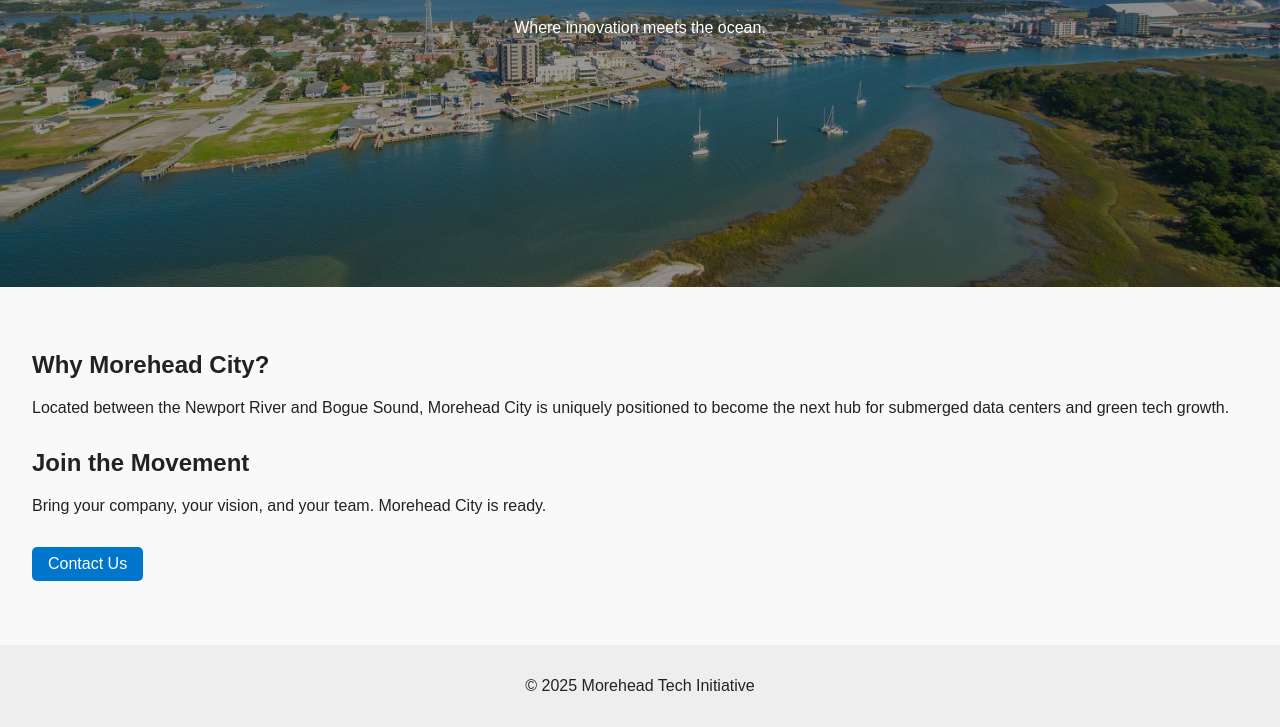
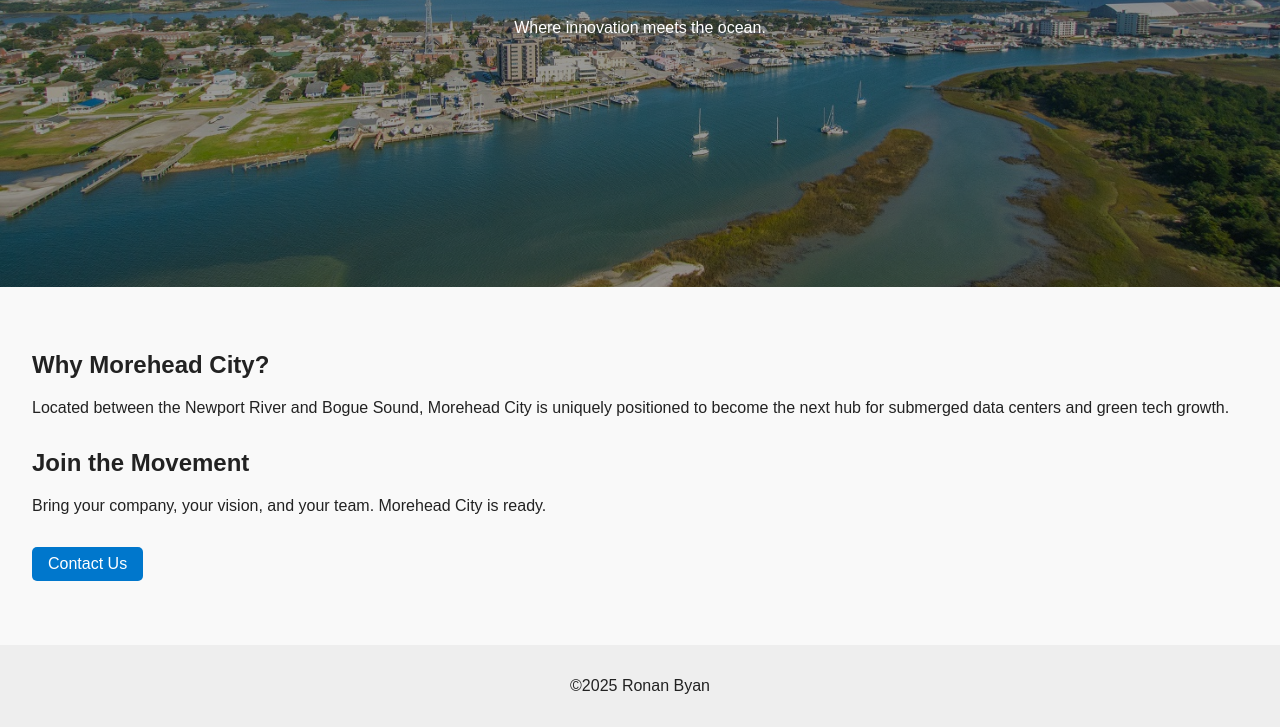
Before and after one commit to MoreheadTech/MoreheadTechSite, a plain HTML site: page index.html in a window 1280 px wide. Shown: the part 109-836 px from the top of the page. Drawn offline with Linux system fonts and the light colour scheme.

Commit message:
Update copyright info

```diff
--- a/index.html
+++ b/index.html
@@ -29,7 +29,7 @@
   </main>
 
   <footer>
-    <p>© 2025 Morehead Tech Initiative</p>
+    <p>©2025 Ronan Byan</p>
   </footer>
 </body>
 </html>
```
